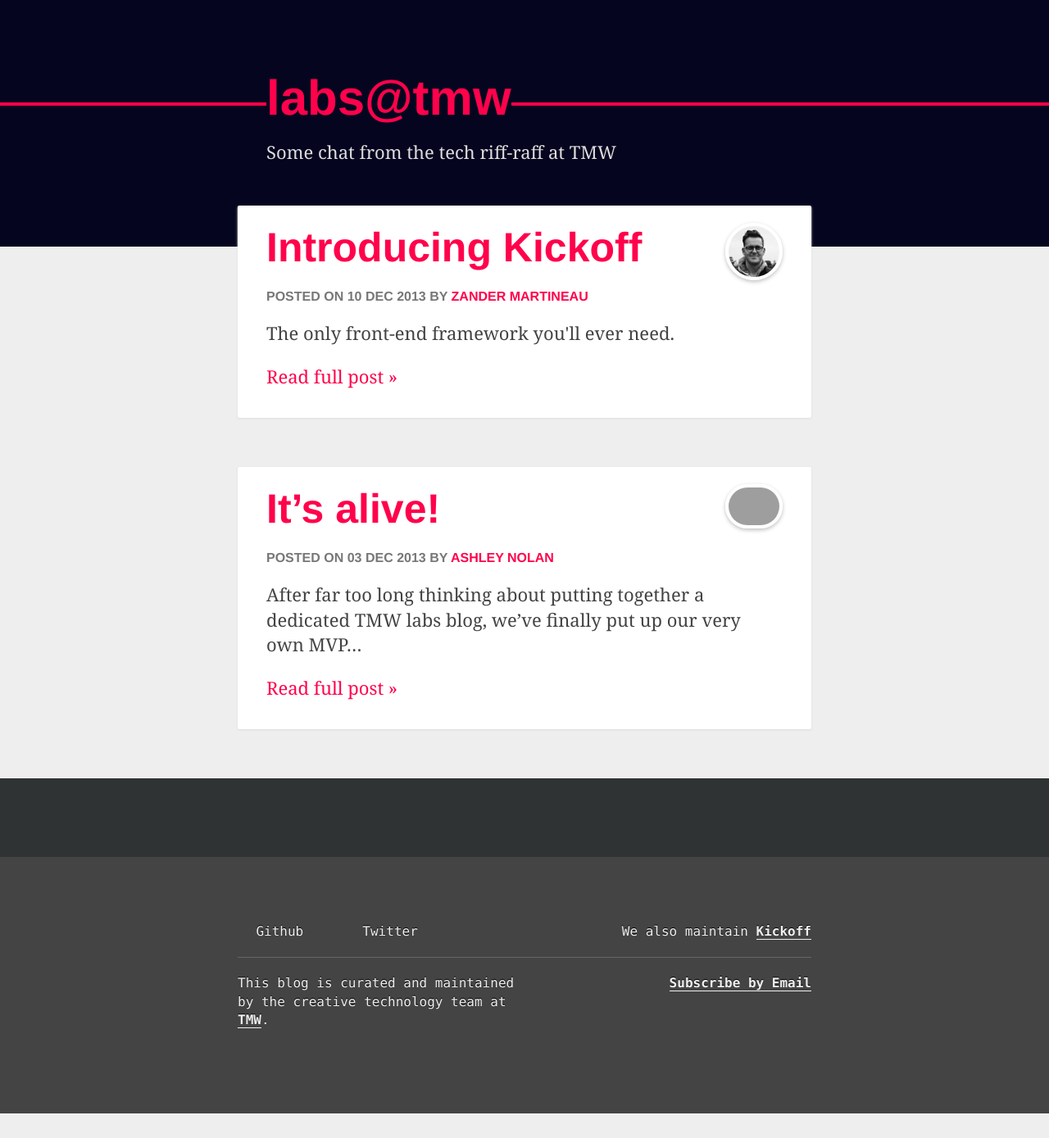
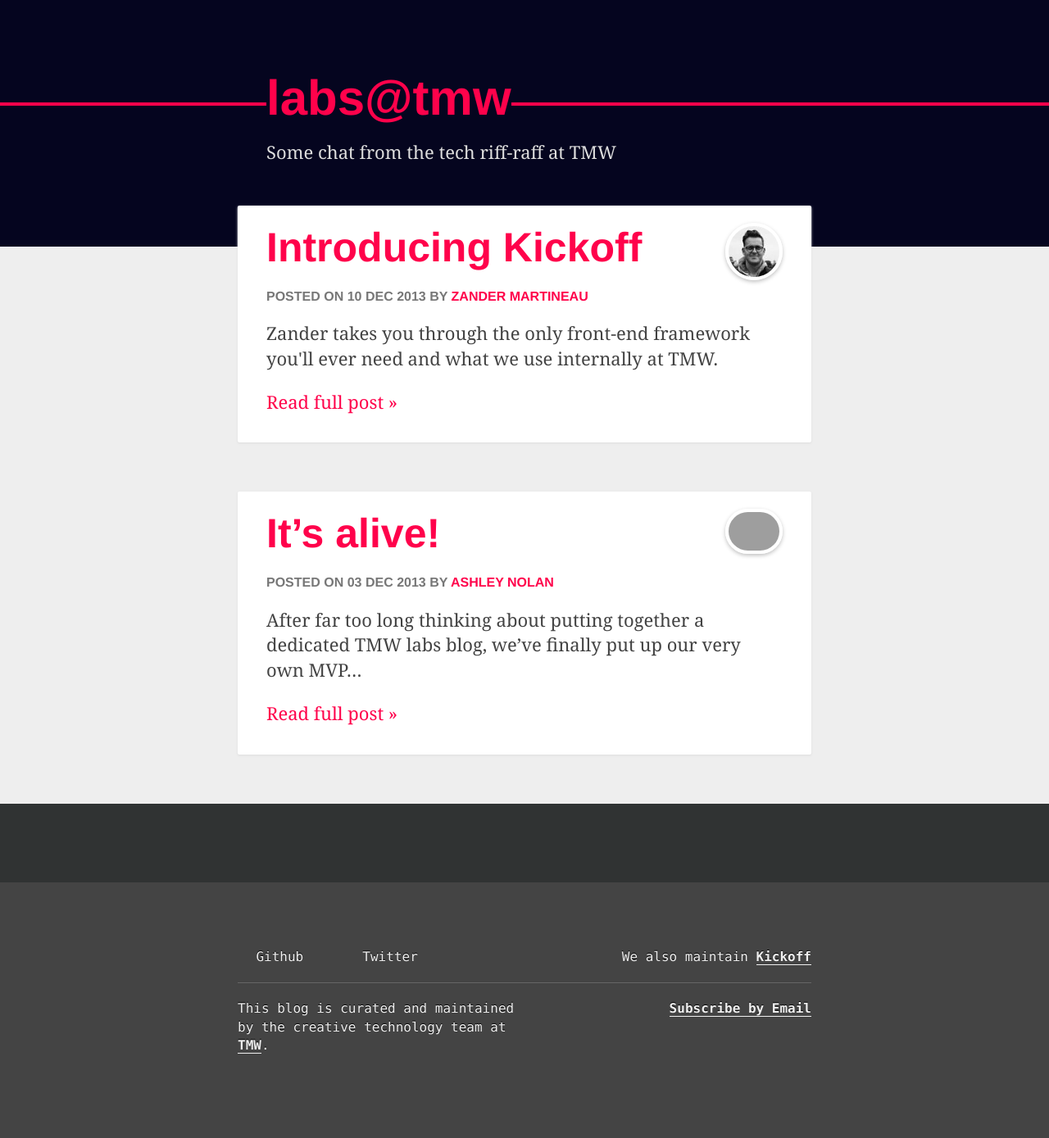
Before and after one commit to tmwagency/labs-blog, a Jekyll site: the page built from index.html, in a window 1280 px wide. Shown: the whole page at 82% size. Built offline with Jekyll 4.4.1, drawn with Linux system fonts in a browser that asks for light colours; some web fonts are replaced; Markdown is read by kramdown in place of the engine named in the settings; a script that is not in the unit is left out; the list of posts is cut into pages by our own code; before the commit the page ends 1359 px from its top, so only the background shows below that; grey boxes are pictures that could not be loaded.

Commit message:
Update post excerpt [[doozy]]

```diff
--- a/_posts/2013-12-10-introducing-kickoff.md
+++ b/_posts/2013-12-10-introducing-kickoff.md
@@ -1,12 +1,13 @@
 ---
 comments: true
 layout: post
+date: 2013-12-10 10:00:00
 title: Introducing Kickoff
 categories:
   - "front-end"
   - kickoff
 author: zander
-excerpt: "The only front-end framework you'll ever need."
+excerpt: "Zander takes you through the only front-end framework you'll ever need and what we use internally at TMW."
 published: true
 ---
 
```
